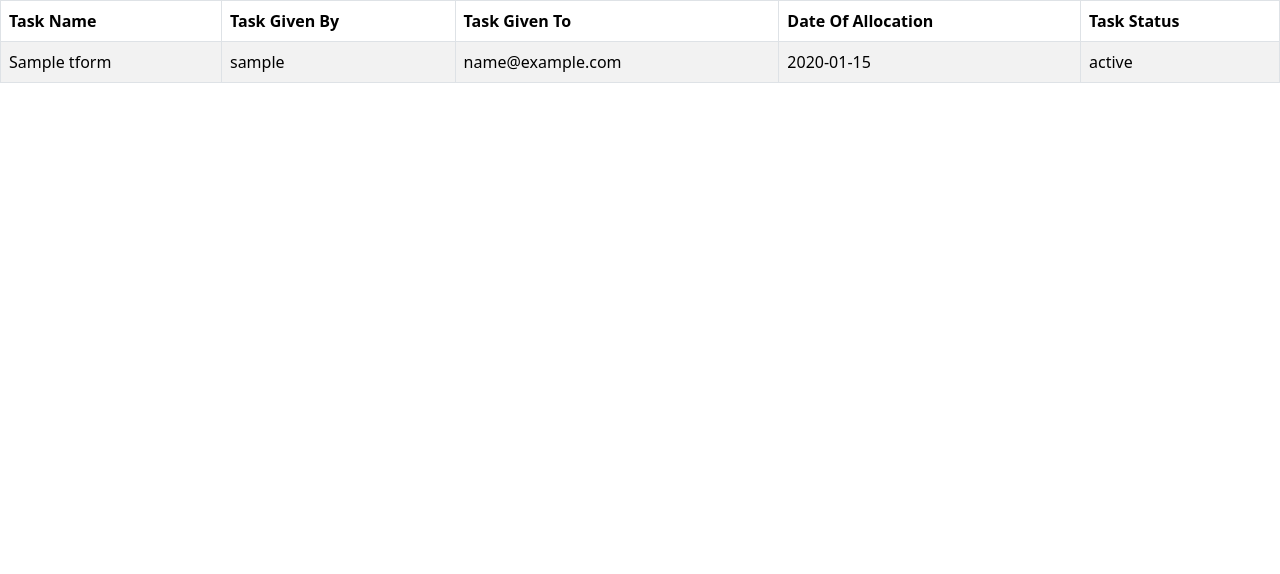
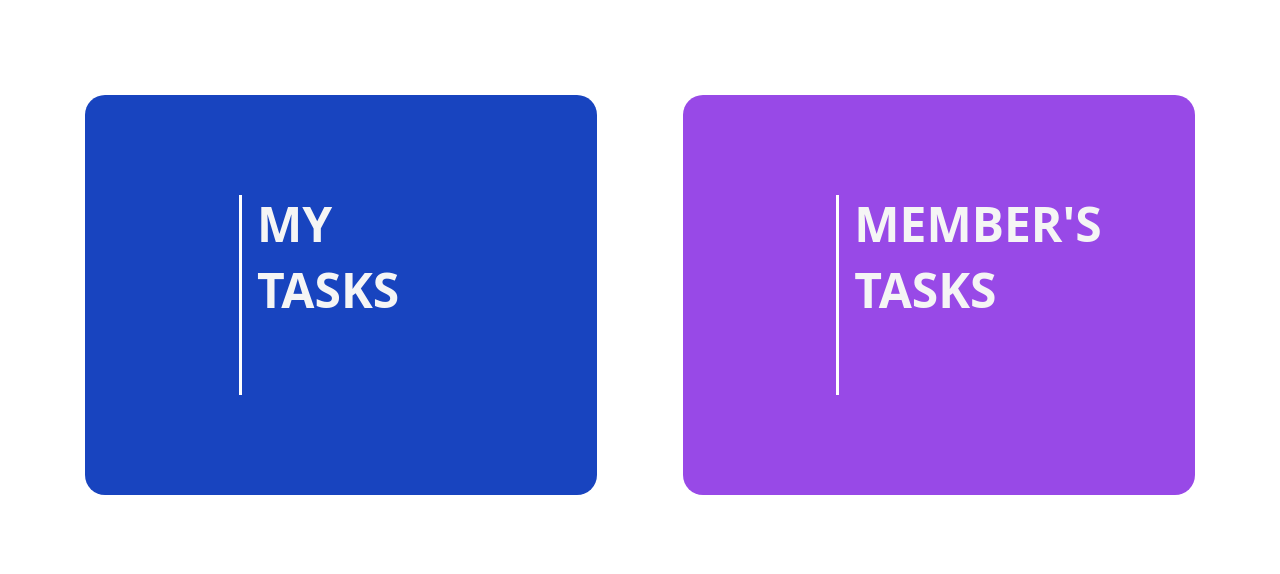
Before and after one commit to Racha-Niharika/to-do-management, a PHP site: page /Admin.php in a window 1280 px wide. Shown: the part 74-648 px from the top of the page. Run offline with PHP 8.4, Linux system fonts and the light colour scheme; tables that the repository leaves empty hold one stand-in row (values such as "Sample post").

Commit message:
Update Admin.php

```diff
--- a/Admin.php
+++ b/Admin.php
@@ -11,18 +11,13 @@ if (isset($_POST['logout'])) {
 }
 ?>
 
-
 <!DOCTYPE html>
 <html lang="en">
-
 <head>
     <meta charset="UTF-8">
     <meta name="viewport" content="width=device-width, initial-scale=1.0">
-  <title>Admin-Page</title>
-
-
-  <link href="https://cdn.jsdelivr.net/npm/bootstrap@5.3.3/dist/css/bootstrap.min.css" rel="stylesheet"
-    integrity="sha384-QWTKZyjpPEjISv5WaRU9OFeRpok6YctnYmDr5pNlyT2bRjXh0JMhjY6hW+ALEwIH" crossorigin="anonymous">
+    <title>Document</title>
+    <link href="https://cdn.jsdelivr.net/npm/bootstrap@5.3.3/dist/css/bootstrap.min.css" rel="stylesheet" integrity="sha384-QWTKZyjpPEjISv5WaRU9OFeRpok6YctnYmDr5pNlyT2bRjXh0JMhjY6hW+ALEwIH" crossorigin="anonymous">
 </head>
 <style>
     .navbar-brand {
@@ -30,6 +25,7 @@ if (isset($_POST['logout'])) {
       font-size: 2rem;
       font-weight: 600;
     }
+
 
     .nav-item a {
       color: white;
@@ -43,10 +39,80 @@ if (isset($_POST['logout'])) {
       margin-top: 5px;
       margin-left: 15px;
     }
+
+    .Task-section{
+
+      height: 70vh;
+      width: 100%;
+      margin-top: 15px;
+      display: flex;
+      justify-content: space-evenly;
+      align-items: center;
+    }
+
+    #my-tasks, #mem-task{
+      border-radius: 20px;
+
+    }
+
+
+
+    #my-tasks{
+
+      height: 50vh;
+      width: 40%;
+      background: #1844bf;
+      text-align: center;
+      scale: 1;
+      transition: all ease 0.5s;
+
+    }
+    #my-tasks:hover{
+      scale: 1.1;
+    }
+
+
+    #mem-task{
+      height: 50vh;
+      width: 40%;
+      background: rgb(152, 73, 231);
+      scale: 1;
+      transition: all ease 0.5s;
+    }
+
+    #mem-task:hover{
+      scale: 1.1;
+    }
+
+    #span-text{
+      height: 25vh;
+      width: 40%;
+      margin: auto;
+      margin-top: 100px;
+      text-align: left;
+      color: whitesmoke;
+      border-left: 3px solid white;
+    }
+
+
+  .Task-section a{
+      text-decoration: none;
+    }
+
+
+    #span-text h1{
+      font-size: 3rem;
+      font-weight: 600;
+      padding-left: 15px;
+
+    }
+
+    #soan-text :hover{
+      color: black;
+    }
   </style>
 
 <body>
-  <main>
     <nav class="navbar navbar-expand-lg bg-primary">
         <div class="container-fluid">
           <a class="navbar-brand" href="#">Admin's Page</a>
@@ -83,39 +149,33 @@ if (!$result) {
     die("Query failed: " . mysqli_error($con));
 }
 ?>
-    <table class="table table-striped table-bordered">
-  <thead>
-    <tr>
+<main>
+<section class="Task-section">
+<div id="my-tasks">
+  <a href="adore.php">
+  <div id="span-text">
+  <span><h1>MY</h1></span>
+  <span><h1>TASKS</h1></span>
+ </div>
 
-      <th scope="col">Task Name</th>
-      <th scope="col">Task Given By</th>
-      <th scope="col">Task Given To</th>
-      <th scope="col">Date Of Allocation</th>
-      <th scope="col">Task Status</th>
-    </tr>
-  </thead>
-  <tbody>
-  <?php
-                while ($row = mysqli_fetch_assoc($result)) {
-                    echo "<tr>";
+  </a>
 
-                    echo "<td>{$row['name']}</td>";
-                    echo "<td>{$row['username']}</td>";
-                    echo "<td>{$row['recipient_email']}</td>";
+</div>
+<div id="mem-task">
+<a href="Admintable.php">
+  <div id="span-text">
+  <span><h1>MEMBER'S</h1></span>
+  <span><h1>TASKS</h1></span>
+ </div>
 
-                    echo "<td>{$row['currentDate']}</td>";
-                    echo "<td>{$row['status']}</td>";
-                    echo "</tr>";
-                }
-                ?>
-            </tbody>
-</table>
+  </a>
+</div>
+
+</section>
 </main>
 
 
-  <script src="https://cdn.jsdelivr.net/npm/bootstrap@5.3.3/dist/js/bootstrap.bundle.min.js"
-    integrity="sha384-YvpcrYf0tY3lHB60NNkmXc5s9fDVZLESaAA55NDzOxhy9GkcIdslK1eN7N6jIeHz"
-    crossorigin="anonymous"></script>
+
+    <script src="https://cdn.jsdelivr.net/npm/bootstrap@5.3.3/dist/js/bootstrap.bundle.min.js" integrity="sha384-YvpcrYf0tY3lHB60NNkmXc5s9fDVZLESaAA55NDzOxhy9GkcIdslK1eN7N6jIeHz" crossorigin="anonymous"></script>
 </body>
-
 </html>
```
Lines whose indentation alone changed are shown as unchanged.
